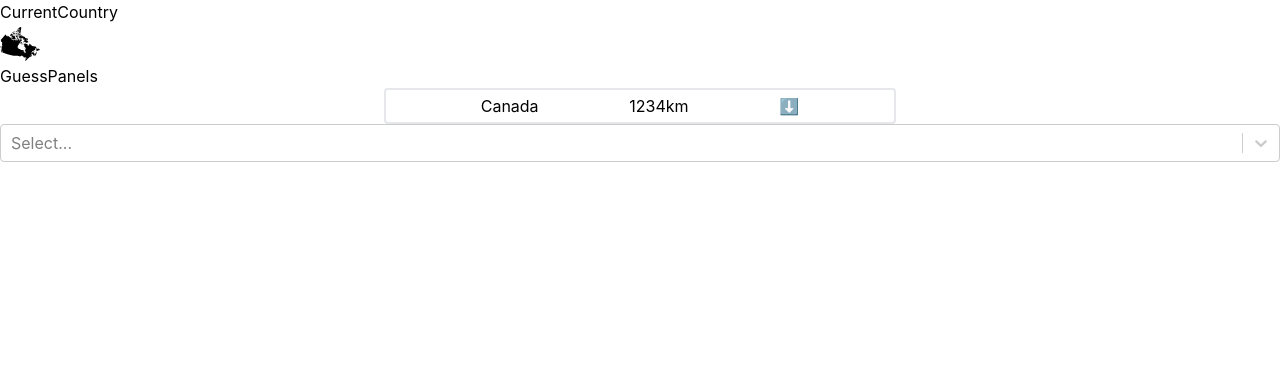
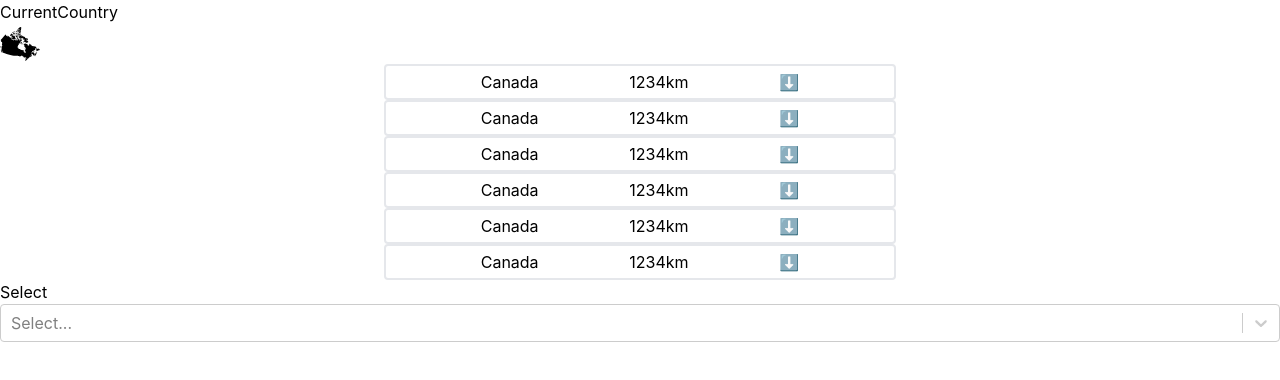
Before and after one commit to WeikeShi0730/worldle, a React (Create React App) app: page / in a window 1280 px wide. Shown: the top 380 px of the page. Built offline with nearby package versions, Linux system fonts and the light colour scheme.

Commit message:
Add selections tab

```diff
--- a/src/App.tsx
+++ b/src/App.tsx
@@ -1,11 +1,13 @@
 import CurrentCountry from "./components/current-country.component";
 import GuessPanels from "./components/guess-panels.component";
+import Selections from "./components/selections.component";
 
 function App() {
   return (
     <div>
       <CurrentCountry />
       <GuessPanels />
+      <Selections />
     </div>
   );
 }
--- /dev/null
+++ b/src/components/guess-panel.component.tsx
@@ -0,0 +1,11 @@
+const GuessPanel = () => {
+  return (
+    <div className="flex justify-evenly items-center max-w-xs sm:max-w-sm md:max-w-md lg:max-w-lg m-auto p-1 border-2 rounded">
+      <div className="country">Canada</div>
+      <div className="distance">1234km</div>
+      <div className="direction">⬇️</div>
+    </div>
+  );
+};
+
+export default GuessPanel;
--- a/src/components/guess-panels.component.tsx
+++ b/src/components/guess-panels.component.tsx
@@ -1,18 +1,13 @@
-import Select from "react-select";
-import { countries } from "../data/countries";
+import GuessPanel from "./guess-panel.component";
 const GuessPanels = () => {
-  const options = countries.map((country) => {
-    return { value: country.code, label: country.name };
-  });
   return (
     <div className="w-full">
-      GuessPanels
-      <div className="flex justify-evenly items-center max-w-xs sm:max-w-sm md:max-w-md lg:max-w-lg m-auto p-1 border-2 rounded">
-        <div className="country">Canada</div>
-        <div className="distance">1234km</div>
-        <div className="direction">⬇️</div>
-      </div>
-      <Select options={options} />
+      <GuessPanel />
+      <GuessPanel />
+      <GuessPanel />
+      <GuessPanel />
+      <GuessPanel />
+      <GuessPanel />
     </div>
   );
 };
--- /dev/null
+++ b/src/components/selections.component.tsx
@@ -0,0 +1,16 @@
+import Select from "react-select";
+import { countries } from "../data/countries";
+
+const Selections = () => {
+  const options = countries.map((country) => {
+    return { value: country.code, label: country.name };
+  });
+  return (
+    <>
+      <div>Select</div>
+      <Select options={options} />
+    </>
+  );
+};
+
+export default Selections;
```
